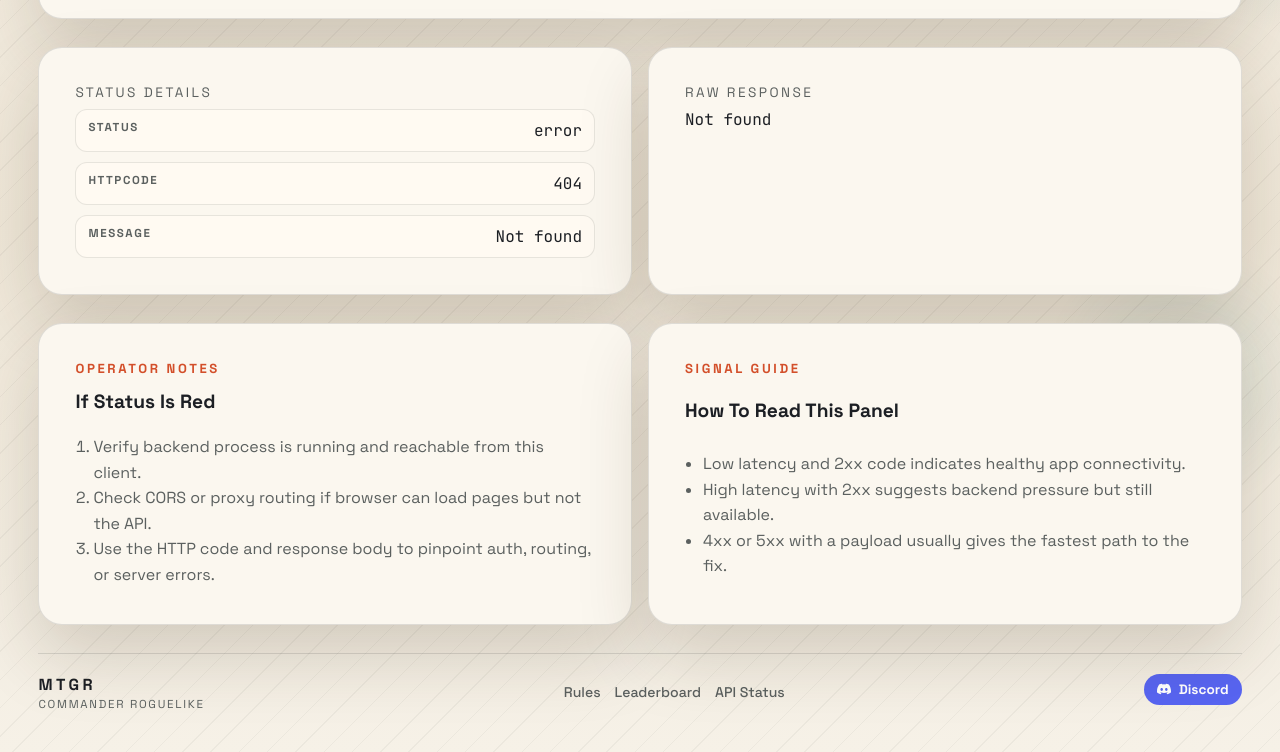
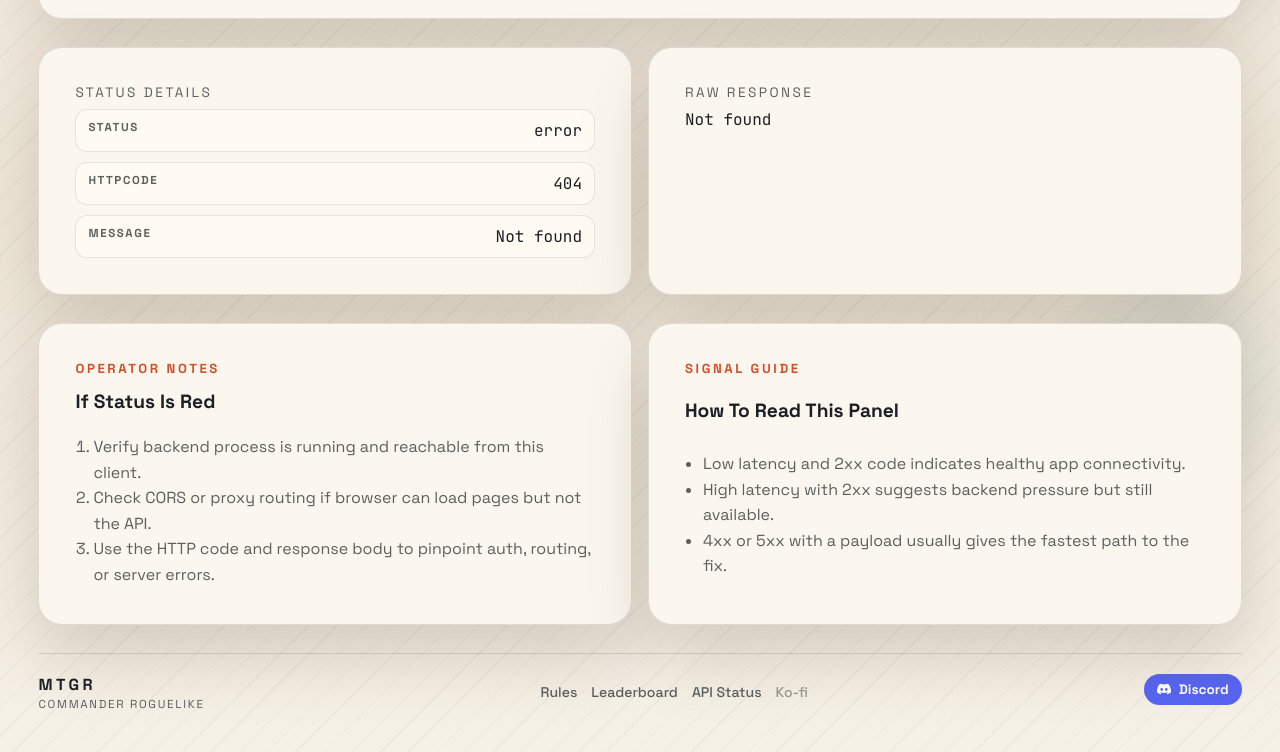
Before and after one commit to zkzeroxvirus/MTGRL-Frontend, a plain HTML site: page api-status.html in a window 1280 px wide. Shown: the part 424-1176 px from the top of the page. Drawn offline with Linux system fonts and the light colour scheme; no server answers.

Commit message:
dono link

```diff
--- a/api-status.html
+++ b/api-status.html
@@ -118,6 +118,7 @@
             <a href="rules.html">Rules</a>
             <a href="leaderboard.html">Leaderboard</a>
             <a href="api-status.html">API Status</a>
+            <a class="kofi-wrap" href="https://ko-fi.com/U0D81ZUOGR" target="_blank" rel="noopener noreferrer">Ko-fi</a>
           </nav>
           <a class="button discord-btn small" href="https://discord.gg/tExmv8DZZG" target="_blank" rel="noopener noreferrer">
             <svg width="14" height="14" viewBox="0 0 24 24" fill="currentColor" aria-hidden="true"><path d="M20.317 4.37a19.791 19.791 0 0 0-4.885-1.515.074.074 0 0 0-.079.037c-.21.375-.444.864-.608 1.25a18.27 18.27 0 0 0-5.487 0 12.64 12.64 0 0 0-.617-1.25.077.077 0 0 0-.079-.037A19.736 19.736 0 0 0 3.677 4.37a.07.07 0 0 0-.032.027C.533 9.046-.32 13.58.099 18.057.1 18.084.11 18.11.128 18.13a19.895 19.895 0 0 0 5.993 3.03.078.078 0 0 0 .084-.028 14.09 14.09 0 0 0 1.226-1.994.076.076 0 0 0-.041-.106 13.107 13.107 0 0 1-1.872-.892.077.077 0 0 1-.008-.128 10.2 10.2 0 0 0 .372-.292.074.074 0 0 1 .077-.01c3.928 1.793 8.18 1.793 12.062 0a.074.074 0 0 1 .078.01c.12.098.246.198.373.292a.077.077 0 0 1-.006.127 12.299 12.299 0 0 1-1.873.892.077.077 0 0 0-.041.107c.36.698.772 1.362 1.225 1.993a.076.076 0 0 0 .084.028 19.839 19.839 0 0 0 6.002-3.03.077.077 0 0 0 .032-.054c.5-5.177-.838-9.674-3.549-13.66a.061.061 0 0 0-.031-.03zM8.02 15.33c-1.183 0-2.157-1.085-2.157-2.419 0-1.333.956-2.419 2.157-2.419 1.21 0 2.176 1.096 2.157 2.42 0 1.333-.956 2.418-2.157 2.418zm7.975 0c-1.183 0-2.157-1.085-2.157-2.419 0-1.333.955-2.419 2.157-2.419 1.21 0 2.176 1.096 2.157 2.42 0 1.333-.946 2.418-2.157 2.418z"/></svg>
```
Also changed, not shown: leaderboard.html (+1 -0 lines), rules.html (+1 -0 lines), scryfall.html (+1 -0 lines).
